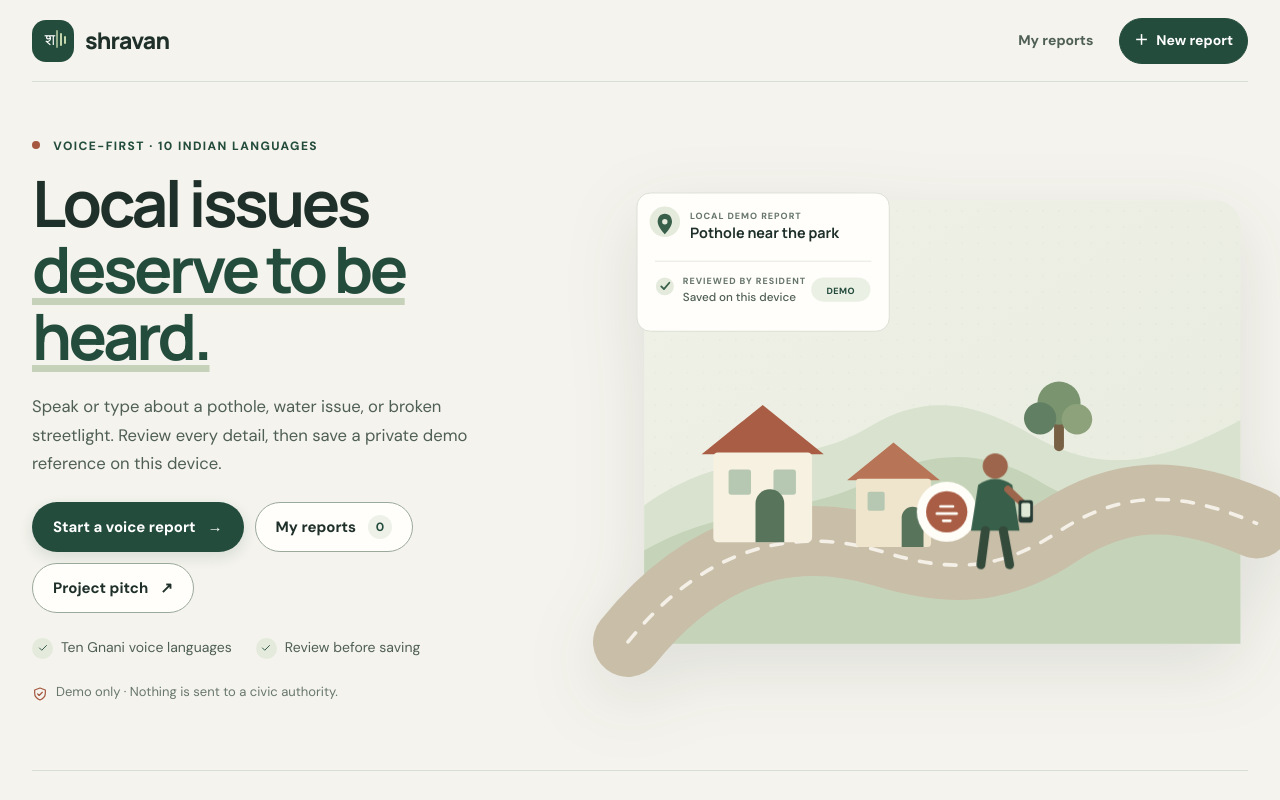
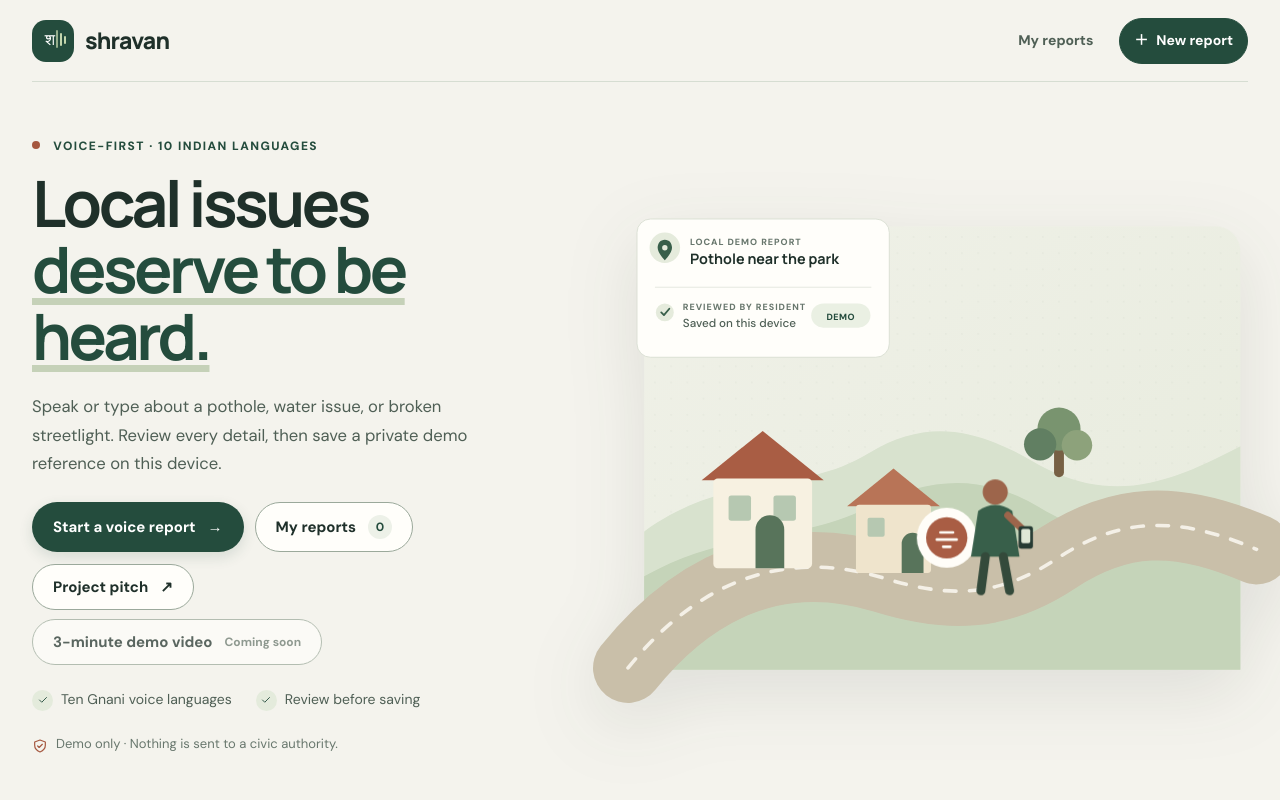
Before and after one commit to saisasidharpaluri/shravan, a Next.js app: page / in a window 1280 px wide. Shown: the top 800 px of the page. Built offline with nearby package versions, Linux system fonts and the light colour scheme.

Commit message:
Add upcoming demo video button

```diff
--- a/app/globals.css
+++ b/app/globals.css
@@ -56,6 +56,10 @@ button:focus-visible,a:focus-visible,input:focus-visible,select:focus-visible,te
 .hero-copy h1 em{color:var(--forest);font-style:normal;text-decoration:underline;text-decoration-color:#c5d1b8;text-decoration-thickness:7px;text-underline-offset:5px}
 .hero-description{max-width:480px;margin:23px 0 25px;color:var(--body);font-size:clamp(16px,1.3vw,18px);line-height:1.7}
 .hero-actions{display:flex;flex-wrap:wrap;align-items:center;gap:11px}
+.hero-resources{display:flex;flex-direction:column;align-items:flex-start;gap:9px;margin-top:12px}
+.hero-resources .button{min-height:46px}
+.video-coming-soon:disabled{cursor:not-allowed;opacity:.72}
+.resource-status{color:var(--muted);font-size:12px;font-weight:650}
 .hero-assurances{display:flex;flex-wrap:wrap;gap:16px 24px;margin-top:24px;color:var(--body);font-size:14px}
 .hero-assurances span{display:inline-flex;align-items:center;gap:8px}.hero-assurances b{width:21px;height:21px;display:inline-grid;place-items:center;border-radius:50%;background:var(--sage-pale);color:var(--forest);font-size:12px}
 .hero-trust{display:flex;align-items:flex-start;gap:8px;margin:24px 0 0;color:var(--muted);font-size:13px;line-height:1.45}.hero-trust span{color:var(--clay);font-size:16px}
@@ -302,7 +306,7 @@ button:focus-visible,a:focus-visible,input:focus-visible,select:focus-visible,te
 @media(max-width:420px){
  .app-frame{width:min(100% - 28px,390px)}.site-header{gap:8px}.site-nav{gap:2px}
  .nav-link,.nav-cta{gap:5px;padding-inline:8px;font-size:12px}.brand-mark{width:35px;height:35px}.brand-name{font-size:20px}
- .hero-actions{align-items:stretch;flex-direction:column}.hero-actions .button{width:100%;justify-content:space-between}.hero-visual{margin-top:1px}
+ .hero-actions{align-items:stretch;flex-direction:column}.hero-actions .button,.hero-resources .button{width:100%;justify-content:space-between}.hero-resources{align-items:stretch}.hero-visual{margin-top:1px}
  .wizard-demo-tag{font-size:11px}.wizard-step{font-size:11px}.wizard-step-number{width:31px;height:31px}.wizard-step:not(:last-child)::after{left:33px;top:15px}
  .wizard-content{padding-inline:14px}.wizard-actions{margin-inline:-14px;padding-inline:14px}
  .language-options{grid-template-columns:1fr}.category-grid{grid-template-columns:1fr}
--- a/app/page.tsx
+++ b/app/page.tsx
@@ -23,7 +23,11 @@ export default function Home() {
         <p className="eyebrow"><span className="eyebrow-dot"/> VOICE-FIRST · 10 INDIAN LANGUAGES</p>
         <h1>Local issues<br/><em>deserve to be heard.</em></h1>
         <p className="hero-description">Speak or type about a pothole, water issue, or broken streetlight. Review every detail, then save a private demo reference on this device.</p>
-        <div className="hero-actions"><Link className="button button-primary" href="/report/voice">{hasDraft ? 'Continue your report' : 'Start a voice report'} <span aria-hidden="true">→</span></Link><Link className="button button-secondary" href="/reports">My reports <span className="button-count">{hydrated ? reports.length : '—'}</span></Link><a className="button button-secondary" href="/shravan-pitch.pdf" target="_blank" rel="noopener noreferrer">Project pitch <span aria-hidden="true">↗</span></a></div>
+        <div className="hero-actions"><Link className="button button-primary" href="/report/voice">{hasDraft ? 'Continue your report' : 'Start a voice report'} <span aria-hidden="true">→</span></Link><Link className="button button-secondary" href="/reports">My reports <span className="button-count">{hydrated ? reports.length : '—'}</span></Link></div>
+        <div className="hero-resources" aria-label="Project resources">
+          <a className="button button-secondary" href="/shravan-pitch.pdf" target="_blank" rel="noopener noreferrer">Project pitch <span aria-hidden="true">↗</span></a>
+          <button className="button button-secondary video-coming-soon" type="button" disabled><span>3-minute demo video</span><span className="resource-status">Coming soon</span></button>
+        </div>
         {hasDraft && <button className="fresh-start-link" type="button" onClick={startFresh}>Discard this draft and start fresh</button>}
         <div className="hero-assurances"><span><b aria-hidden="true"><Icon name="check"/></b> Ten Gnani voice languages</span><span><b aria-hidden="true"><Icon name="check"/></b> Review before saving</span></div>
         <p className="hero-trust"><span aria-hidden="true"><Icon name="privacy"/></span> Demo only · Nothing is sent to a civic authority.</p>
```
